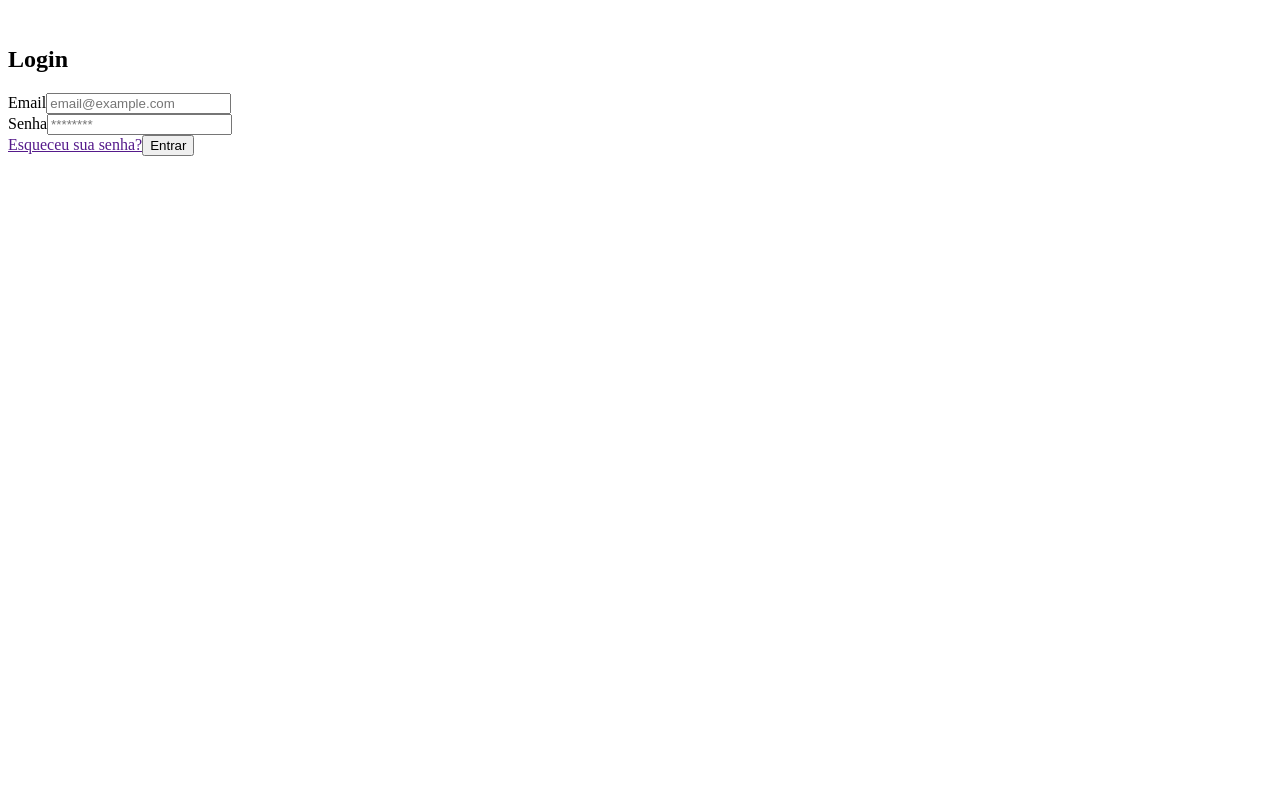
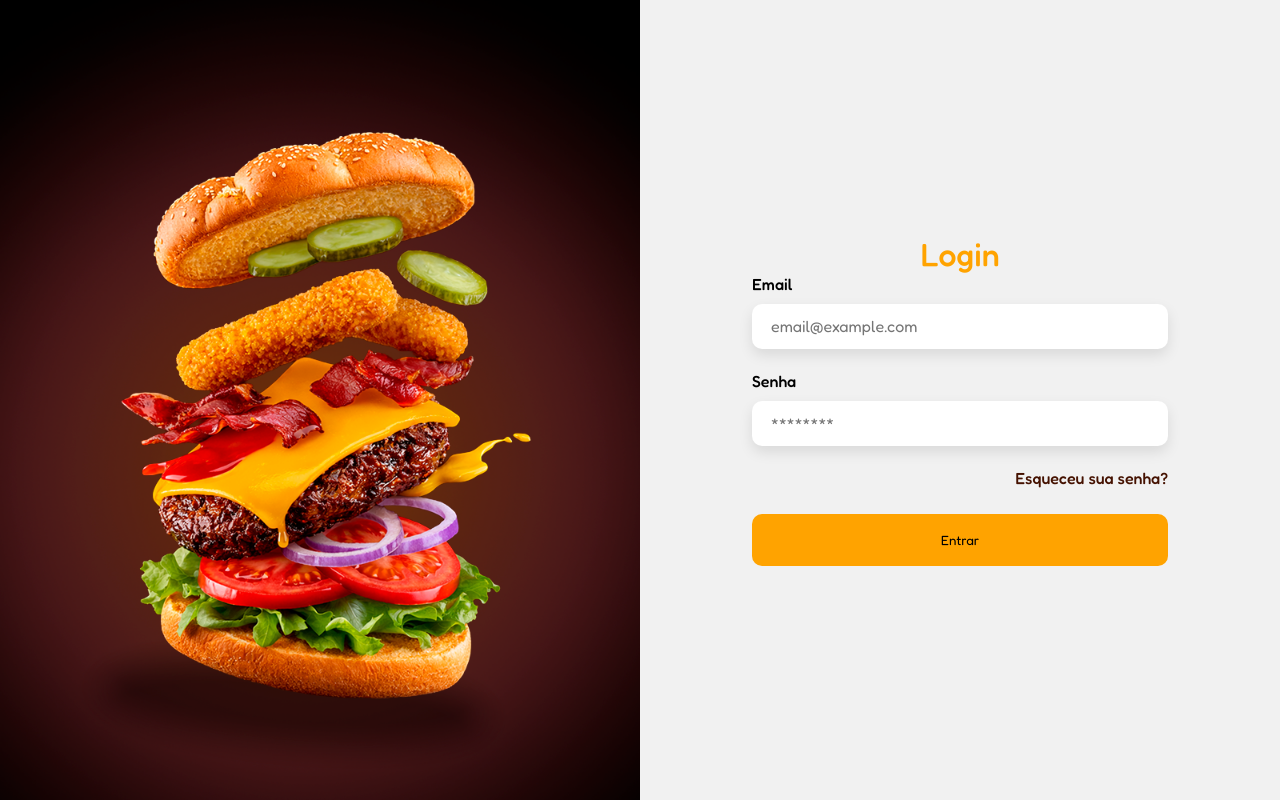
Before and after one commit to Caique-1910/Vh_BurGuer_Next, a Next.js app in the folder vh-burguer/: page /login in a window 1280 px wide. Built offline with nearby package versions, Linux system fonts and the light colour scheme.

Commit message:
Login feito

```diff
--- a/vh-burguer/src/pages/_app.tsx
+++ b/vh-burguer/src/pages/_app.tsx
@@ -1,6 +1,16 @@
-// import "@/styles/globals.css";
+import "@/styles/globals.css";
 import type { AppProps } from "next/app";
+import { Fredoka} from "next/font/google";
+
+const fredoka = Fredoka({
+  variable: "--font-padrao",
+  weight: ["300", "400", "500", "600", "700"],
+  subsets: ["latin"]
+});
 
 export default function App({ Component, pageProps }: AppProps) {
-  return <Component {...pageProps} />;
+  return (
+  <main className={fredoka.variable}>
+     <Component {...pageProps} />
+  </main>)
 }
--- a/vh-burguer/src/pages/_document.tsx
+++ b/vh-burguer/src/pages/_document.tsx
@@ -2,7 +2,7 @@
 
 export default function Document() {
   return (
-    <Html lang="en">
+    <Html lang="pt-Br">
       <Head />
       <body>
         <Main />
--- a/vh-burguer/src/pages/login/index.tsx
+++ b/vh-burguer/src/pages/login/index.tsx
@@ -1,29 +1,33 @@
 import { Fragment } from "react/jsx-runtime";
+import styles from './login.module.css'
+
 
 //Estrutura padrao
 const Login = () => {
     return (
         <>
-            <main>
-                <img src="" alt="" />
-                <aside>
+            <main id={styles.main}>
+                <img src="../imgs/hamburguer-login.png" alt="Hámburguer flutuando com os ingredientes" />
+
+                <div id={styles.campo_login}>
                     <h1>Login</h1>
-                    <form action="">
+                    <form id={styles.formulario}>
 
-                        <div className="camp_form">
+                        <div className={styles.campo_form}>
                             <label htmlFor="email">Email</label>
                             <input type="email" name="email" placeholder="email@example.com" required />
                         </div>
 
-                        <div className="camp_form">
+                        <div className={styles.campo_form}>
                             <label htmlFor="senha">Senha</label>
                             <input type="password" name="senha" placeholder="********" required />
                         </div>
 
-                        <a href="">Esqueceu sua senha?</a>
+                        <a id={styles.esq_senha} href="">Esqueceu sua senha?</a>
                         <button type="submit">Entrar</button>
                     </form>
-                </aside>
+                </div>
+
             </main>
         </>
     )
--- /dev/null
+++ b/vh-burguer/src/pages/login/login.module.css
@@ -0,0 +1,72 @@
+#main{
+    min-height: 100vh;
+    display: grid;
+    grid-template-columns: 1fr 1fr;
+    background-color: var(--fundo-claro);
+}
+
+#main img{
+    max-height: 100vh;
+    height: 100vh;
+    width: 100%;
+    object-fit: cover;
+}
+
+#campo_login{
+    display: flex;
+    flex-direction: column;
+    justify-content: center;
+    align-items: center;
+}
+
+#campo_login h1{
+    width: 100%;
+    max-width: 520px;
+    text-align: center;
+    font-weight: 500;
+    color: var(--laranja-destaque);
+    font-family: var(--font-padrao);
+}
+
+#formulario{
+    width: 65%;
+}
+
+.campo_form{
+    display: flex;
+    flex-direction: column;
+    gap: 10px;
+    margin-bottom: 22px;
+}
+
+.campo_form label{
+    font-weight: 500;
+    color: var(--fonte-preta);
+}
+
+.campo_form input{
+    height: 45px;
+    border: 1px solid rgba(0,0,0,0);
+    border-radius: 10px;
+    padding: 0 18px;
+    box-shadow: 0 6px 14px rgba(0,0,0,0.10);
+    outline: none;
+    font-size: 16px;
+}
+
+#esq_senha{
+    display: block;
+    text-align: right;
+    margin:  6px 0 26px;
+    text-decoration: none;
+    color: var(--vinho);
+    font-weight: 500;
+}
+
+#formulario button{
+    width: 100%;
+    height: 52px;
+    border: none;
+    border-radius: 10px;
+    background-color: var(--laranja-destaque);
+}
--- /dev/null
+++ b/vh-burguer/src/styles/globals.css
@@ -0,0 +1,14 @@
+:root{
+    --fundo-claro: #f1f1f1;
+    --fundo-escuro: #232122;
+    --laranja-destaque: #FFA300;
+    --vinho: #451201;
+    --fonte-preta: #000000;
+}
+
+*{
+    margin: 0;
+    padding: 0;
+    box-sizing: border-box;
+    font-family: var(--font-padrao);
+}
```
Also changed, not shown: vh-burguer/src/pages/Home/index.tsx (added, +9 -0 lines), vh-burguer/src/pages/index.tsx (+10 -26 lines), vh-burguer/styles/globals.css (deleted).
